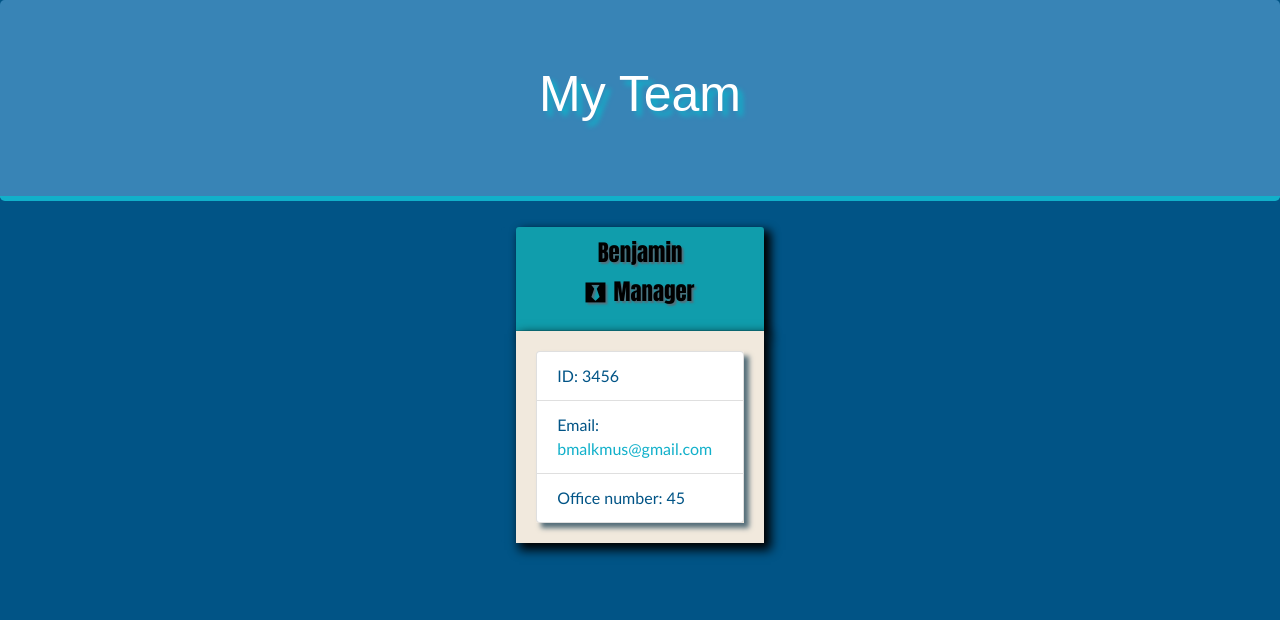
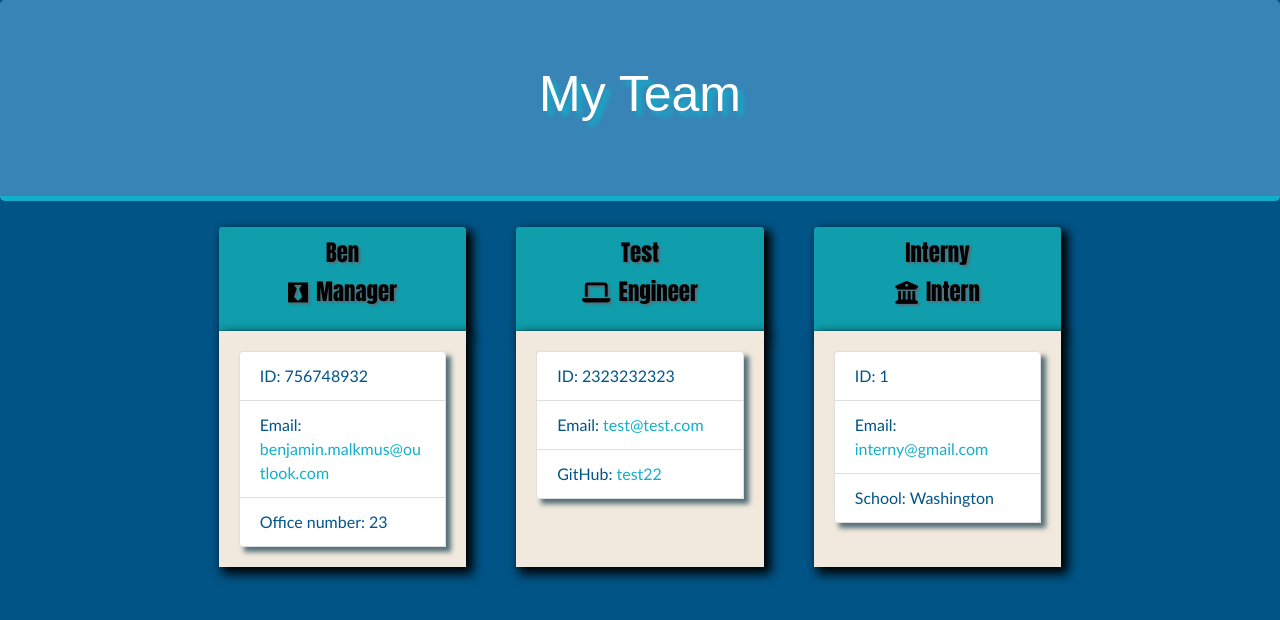
Before and after one commit to bmalkmus/teamHeadcount, a website: page output/team.html in a window 1280 px wide. Drawn offline with nearby package versions, Linux system fonts and the light colour scheme.

Commit message:
screenshots

```diff
--- a/output/team.html
+++ b/output/team.html
@@ -25,14 +25,40 @@
             <div class="team-area col-12 d-flex justify-content-center">
                 <div class="card employee-card col-sm-12 col-md-12 col-lg-3">
     <div class="card-header employHead">
-        <h2 class="card-title">Benjamin</h2>
+        <h2 class="card-title">Ben</h2>
         <h3 class="card-title"><i class="fab fa-black-tie mr-2"></i>Manager</h3>
     </div>
     <div class="card-body">
         <ul class="list-group">
-            <li class="list-group-item">ID: 3456</li>
-            <li class="list-group-item">Email: <a href="mailto:bmalkmus@gmail.com">bmalkmus@gmail.com</a></li>
-            <li class="list-group-item">Office number: 45</li>
+            <li class="list-group-item">ID: 756748932</li>
+            <li class="list-group-item">Email: <a href="mailto:benjamin.malkmus@outlook.com">benjamin.malkmus@outlook.com</a></li>
+            <li class="list-group-item">Office number: 23</li>
+        </ul>
+    </div>
+</div>
+<div class="card employee-card col-sm-12 col-md-12 col-lg-3">
+    <div class="card-header employHead">
+        <h2 class="card-title">Test</h2>
+        <h3 class="card-title"><i class="fas fa-laptop mr-2"></i>Engineer</h3>
+    </div>
+    <div class="card-body">
+        <ul class="list-group">
+            <li class="list-group-item">ID: 2323232323</li>
+            <li class="list-group-item">Email: <a href="mailto:test@test.com">test@test.com</a></li>
+            <li class="list-group-item">GitHub: <a href="https://github.com/test22" target="_blank" rel="noopener noreferrer">test22</a></li>
+        </ul>
+    </div>
+</div>
+<div class="card employee-card col-sm-12 col-md-12 col-lg-3">
+    <div class="card-header employHead">
+        <h2 class="card-title">Interny</h2>
+        <h3 class="card-title"><i class="fas fa-university mr-2"></i>Intern</h3>
+    </div>
+    <div class="card-body">
+        <ul class="list-group">
+            <li class="list-group-item">ID: 1</li>
+            <li class="list-group-item">Email: <a href="mailto:interny@gmail.com">interny@gmail.com</a></li>
+            <li class="list-group-item">School: Washington</li>
         </ul>
     </div>
 </div>
```
Also changed, not shown: DataEntry.png (added), DataOutput.png (added), 1 other file.
